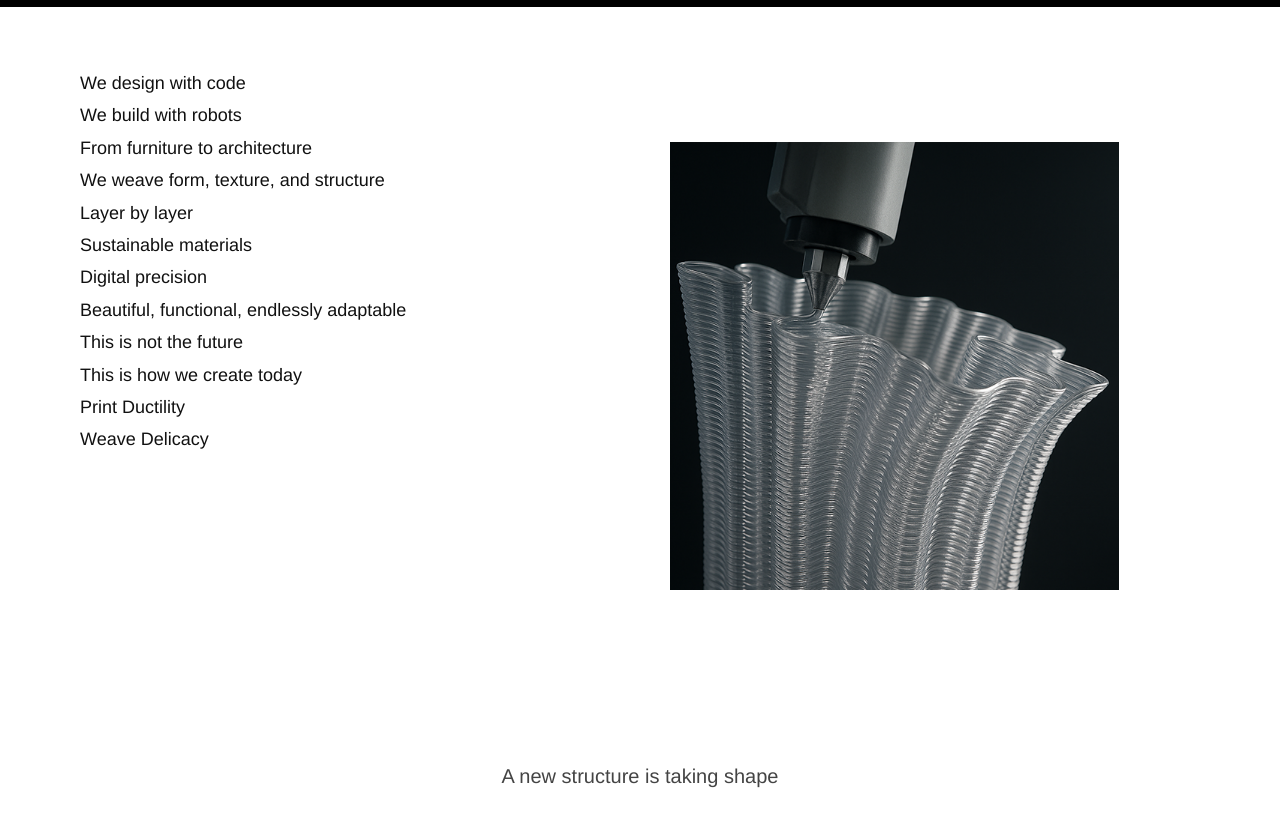
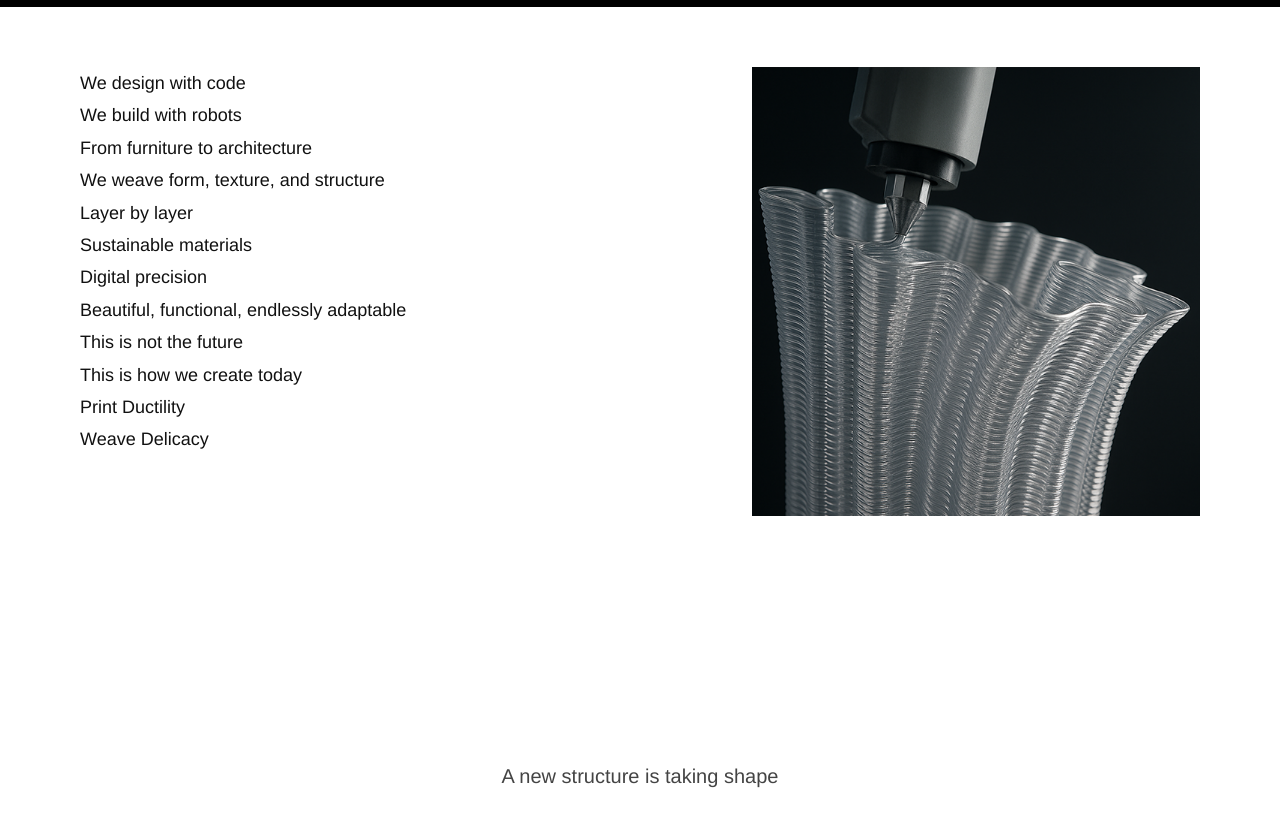
Before and after one commit to makege23/jijia-site_v2, a plain HTML site: page index.html in a window 1280 px wide. Shown: the part 48-874 px from the top of the page. Drawn offline with Linux system fonts and the light colour scheme.

Commit message:
Update style.css

```diff
--- a/style.css
+++ b/style.css
@@ -46,8 +46,8 @@ body {
 .right-image {
     width: 50%;
     display: flex;
-    align-items: center;
-    justify-content: flex-start;
+    align-items: flex-start;
+    justify-content: flex-end;
 }
 
 .right-image img {
```
